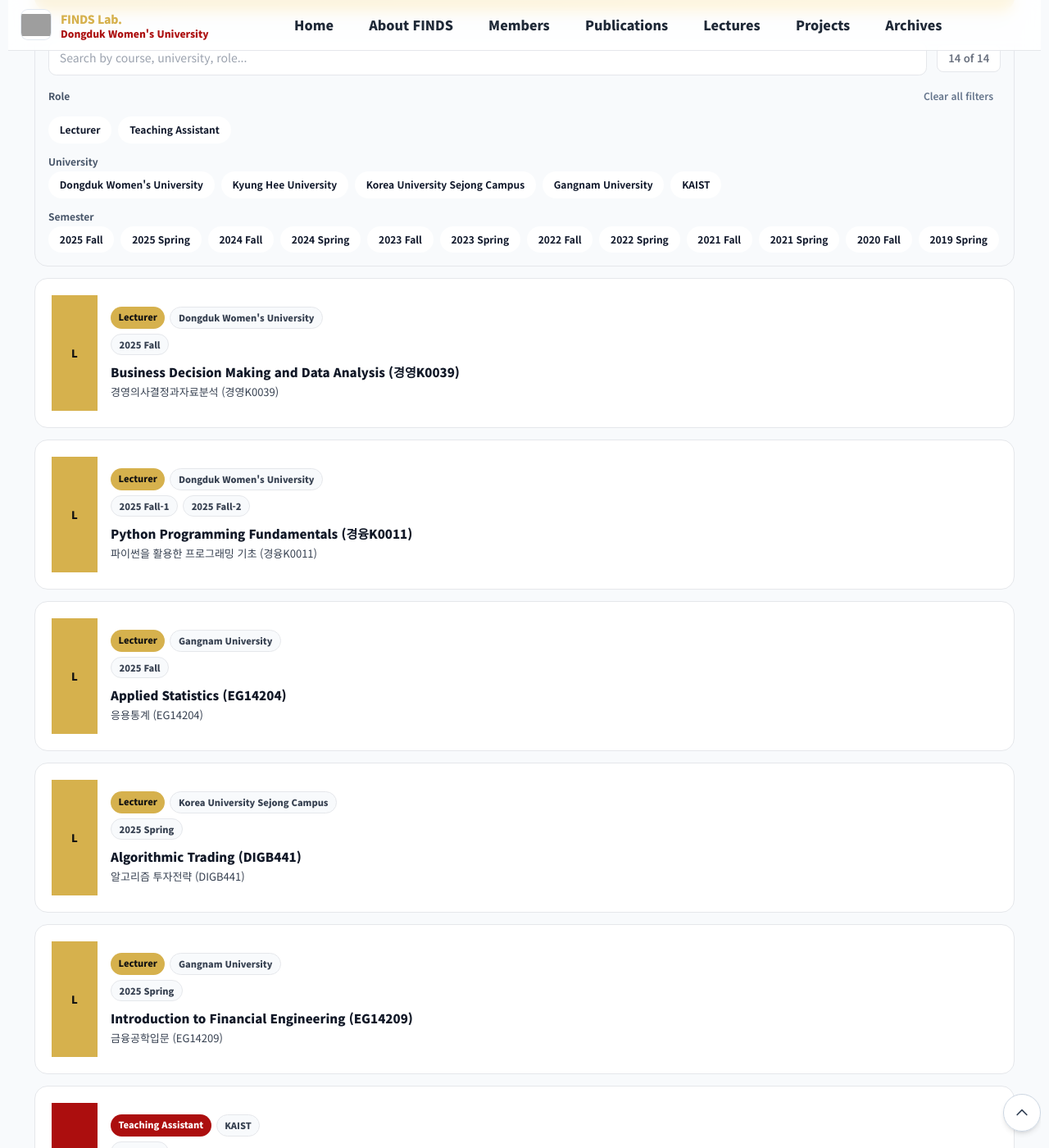
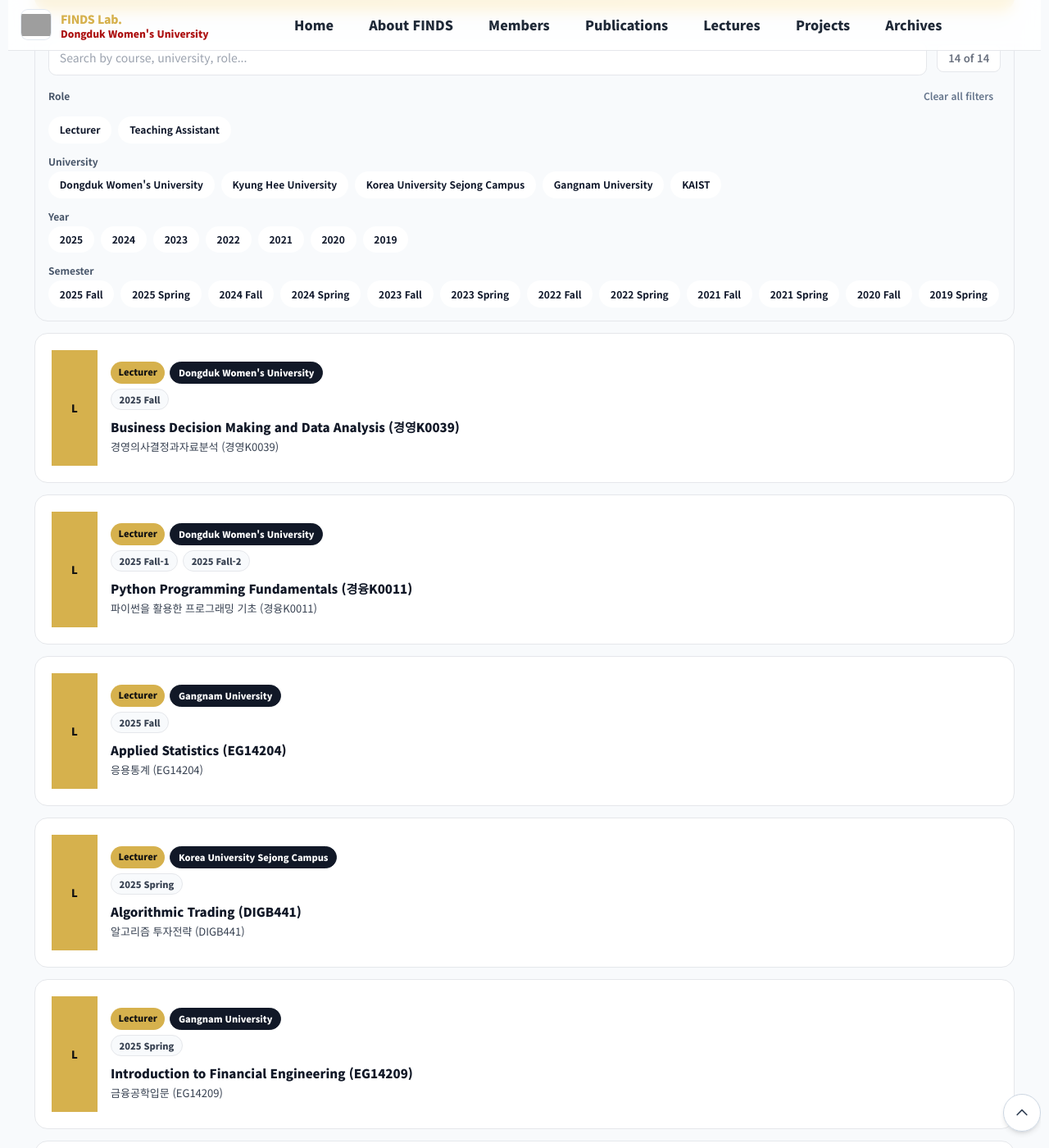
Before and after one commit to FinDS-Lab/site, a Jekyll site: the page built from lectures.html, in a window 1280 px wide and 1400 px high, scrolled down 305 px. Shown: the whole window at 82% size. Built offline with Jekyll 4.4.1, drawn with Linux system fonts in a browser that asks for light colours; nearby versions of some CDN libraries; grey boxes are pictures that could not be loaded.

Commit message:
Update lectures.html

```diff
--- a/lectures.html
+++ b/lectures.html
@@ -221,17 +221,16 @@
 .grid{display:grid;gap:14px;margin-top:14px;grid-template-columns:1fr}
 
 /* Card */
-.card{border:1px solid #e5e7eb;border-radius:1rem;overflow:hidden;background:#fff}
+.card{background:#fff;border:1px solid #e5e7eb;border-radius:1rem;overflow:hidden;}
 .card-row{display:grid;grid-template-columns:56px 1fr}
 
-/* Left side indicator */
+/* Left side indicator - Updated to match publications style */
 .card-left{
   display:flex;
   align-items:center;
   justify-content:center;
   font-weight:900;
   font-size:13px;
-  color:#fff;
   user-select:none;
 }
 .card-left.lecturer{background:var(--lect-gold);color:#111}
@@ -248,7 +247,7 @@
 .badge-role-ta{background:var(--ta-red);color:#fff}
 
 /* Other badges */
-.badge-school{background:#f8fafc;border:1px solid #e5e7eb;color:#374151}
+.badge-school{background:#111827;color:#fff;border:1px solid #111827}
 .badge-period{background:#f8fafc;border:1px solid #e5e7eb;color:#374151}
 .badge-section{background:#e0f2fe;border:1px solid #7dd3fc;color:#0369a1;font-size:10px;padding:.2rem .5rem}
 
@@ -295,6 +294,10 @@
     <div>
       <label class="text-xs font-bold text-slate-600 block mb-1">University</label>
       <div class="chips" id="schoolChips"></div>
+    </div>
+    <div>
+      <label class="text-xs font-bold text-slate-600 block mb-1">Year</label>
+      <div class="chips" id="yearChips"></div>
     </div>
     <div>
       <label class="text-xs font-bold text-slate-600 block mb-1">Semester</label>
@@ -462,6 +470,11 @@
       return `<button class="chip ${active?'is-on':''}" data-school="${s}">${s}</button>`;
     }).join('');
 
+    yearChips.innerHTML = ALL_YEARS.map(y=>{
+      const active = onYears.has(y);
+      return `<button class="chip ${active?'is-on':''}" data-year="${y}">${y}</button>`;
+    }).join('');
+
     semChips.innerHTML = ALL_SEMS.map(s=>{
       const active = onSems.has(s);
       return `<button class="chip ${active?'is-on':''}" data-sem="${s}">${s}</button>`;
@@ -472,6 +485,9 @@
     });
     schoolChips.querySelectorAll('[data-school]').forEach(btn=>{
       btn.onclick = ()=>{ const v=btn.dataset.school; onSchools.has(v)?onSchools.delete(v):onSchools.add(v); buildChips(); render(); };
+    });
+    yearChips.querySelectorAll('[data-year]').forEach(btn=>{
+      btn.onclick = ()=>{ const v=btn.dataset.year; onYears.has(v)?onYears.delete(v):onYears.add(v); buildChips(); render(); };
     });
     semChips.querySelectorAll('[data-sem]').forEach(btn=>{
       btn.onclick = ()=>{ const v=btn.dataset.sem; onSems.has(v)?onSems.delete(v):onSems.add(v); buildChips(); render(); };
@@ -487,12 +503,17 @@
   }
   function passRoles(i){ return onRoles.size ? onRoles.has(i.role) : true; }
   function passSchools(i){ return onSchools.size ? onSchools.has(i.school) : true; }
+  function passYears(i){
+    // Check if any of the periods match the selected years
+    const years = i.periods.map(p => p.split(' ')[0]);
+    return onYears.size ? years.some(y => onYears.has(y)) : true;
+  }
   function passSems(i){
     // Check if any of the periods match the selected semesters (ignoring section numbers)
     const sems = i.periods.map(p => p.replace(/-\d+$/, ''));
     return onSems.size ? sems.some(s => onSems.has(s)) : true;
   }
-  function filterItems(){ return ITEMS.filter(passRoles).filter(passSchools).filter(passSems).filter(matchesQuery).sort(byStartDesc); }
+  function filterItems(){ return ITEMS.filter(passRoles).filter(passSchools).filter(passYears).filter(passSems).filter(matchesQuery).sort(byStartDesc); }
 
   /* Card */
   function card(item){
```
Also changed, not shown: other parts of lectures.html (+6 -0 lines).
